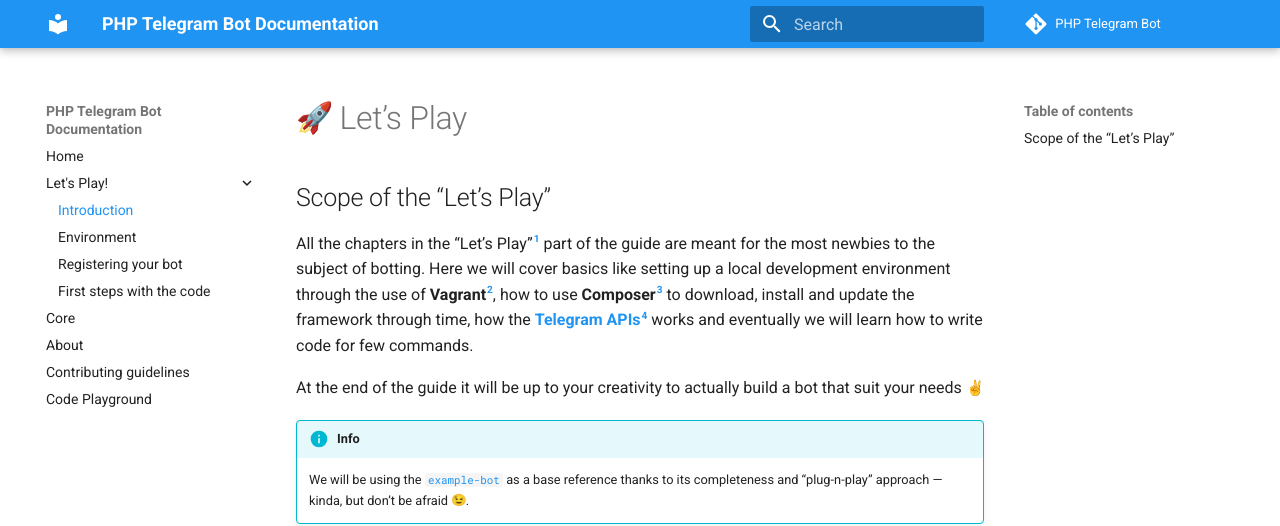
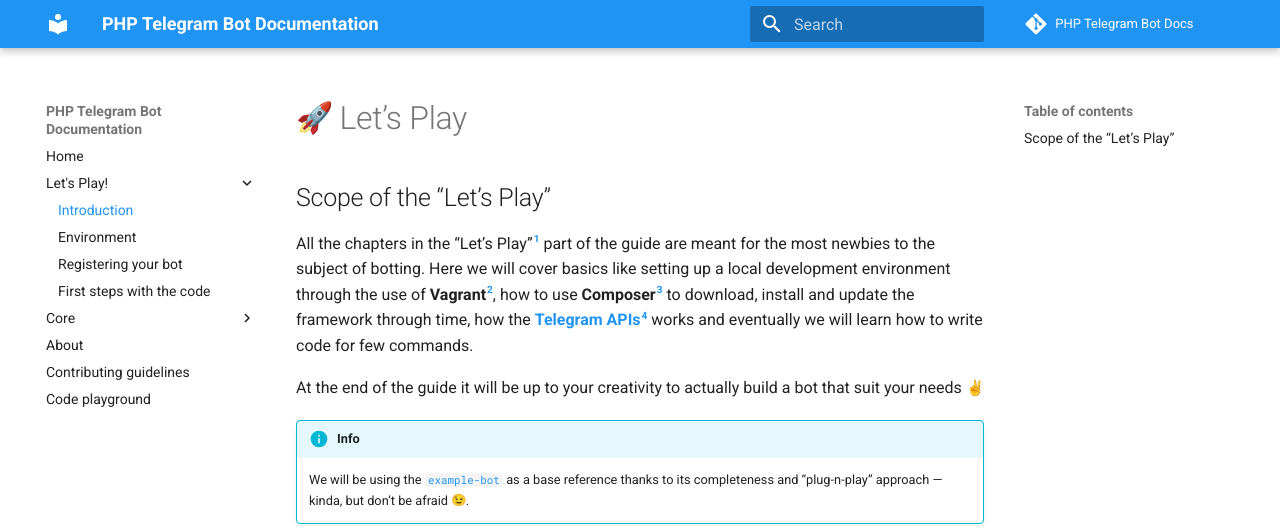
Before and after one commit to php-telegram-bot/docs, an MkDocs documentation site: the page built from docs/start/introduction.md, in a window 1280 px wide. Shown: the top 526 px of the page. Built offline with MkDocs 1.6.1 and Material for MkDocs 9.7.7, drawn with Linux system fonts in a browser that asks for light colours; emoji names are drawn with the system emoji font; comment, search, counter and statistics services are not loaded; old or Windows-style settings are respelled for this version of MkDocs.

```diff
--- a/docs/start/introduction.md
+++ b/docs/start/introduction.md
@@ -16,7 +16,7 @@ At the end of the guide it will be up to your creativity to actually build a bot
 
 
 !!! tip
-    You can safely skip to the advanced [Core](../Core/introduction.md) section if you already know how to:
+    You can safely skip to the advanced [Core](../core/introduction.md) section if you already know how to:
 
     * setup and use vagrant
     * use git
--- a/docs/stylesheets/extraCSS.css
+++ b/docs/stylesheets/extra.css
@@ -7,4 +7,4 @@ dl:not(.docutils) dt {
     border-top: solid 3px #6ab0de;
     padding: 6px;
     position: relative;
-  }
+}
--- a/mkdocs.yml
+++ b/mkdocs.yml
@@ -5,8 +5,8 @@ site_description: 'A pure PHP Telegram Bot, fully extensible via plugins.'
 copyright: 'MIT License'
 
 # Repo infos
-repo_name: 'PHP Telegram Bot'
-repo_url: 'https://github.com/php-telegram-bot'
+repo_name: 'PHP Telegram Bot Docs'
+repo_url: 'https://github.com/php-telegram-bot/docs'
 
 pages:
   - Home: index.md
@@ -15,15 +15,14 @@ pages:
     - Introduction: start/introduction.md
     - Environment: start/environment.md
     - Registering your bot: start/registering.md
-    - First steps with the code: start/firstSteps.md
+    - First steps with the code: start/first-steps.md
 
-  - Core: core/core_introduction.md
-
-
+  - Core:
+    - Introduction: core/introduction.md
 
   - About: about.md
   - Contributing guidelines: guidelines.md
-  - Code Playground: 'code Playground.md'
+  - Code playground: code-playground.md
 
 
 # Theme and its options
@@ -35,18 +34,11 @@ extra:
     accent: 'cyan'
 
 extra_css:
-  - 'stylesheets/extraCSS.css'
-
-
-# Google Analytics
-google_analytics:
-  - 'UA-106417780-1'
-  - 'auto'
+  - stylesheets/extra.css
 
 # Extensions with reference url
 markdown_extensions:
     - smarty
-
     - admonition
 
     #https://pythonhosted.org/Markdown/extensions/abbreviations.html
@@ -57,7 +49,6 @@ markdown_extensions:
 
     #https://pythonhosted.org/Markdown/extensions/footnotes.html
     - footnotes
-
 
     #https://facelessuser.github.io/pymdown-extensions/
     - pymdownx.emoji:
```
Also changed, not shown: docs/code-playground.md (renamed from docs/code Playground.md), docs/core/core_introduction.md (deleted), docs/core/introduction.md (added), docs/start/first-steps.md (renamed from docs/start/firstSteps.md).
